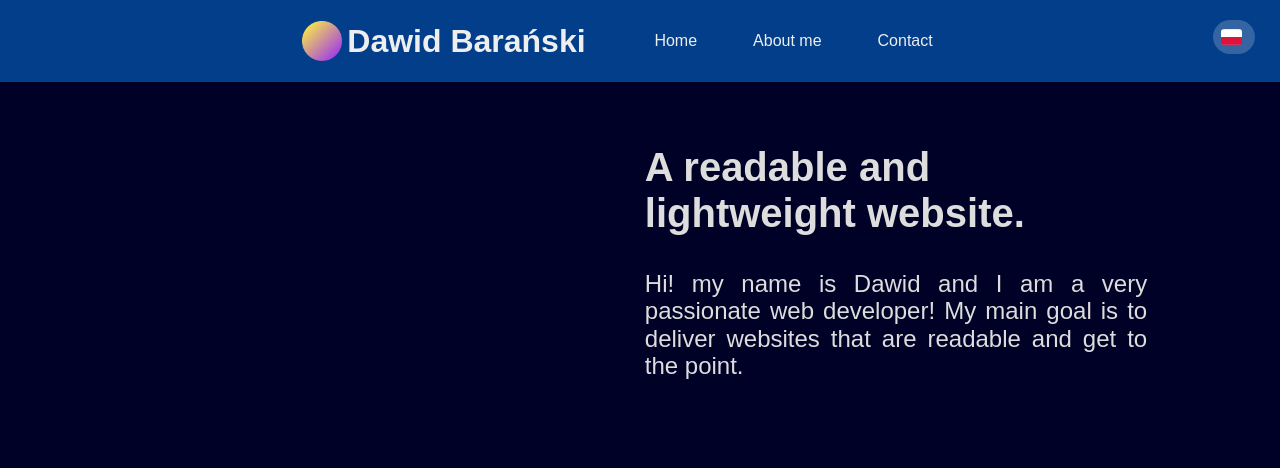
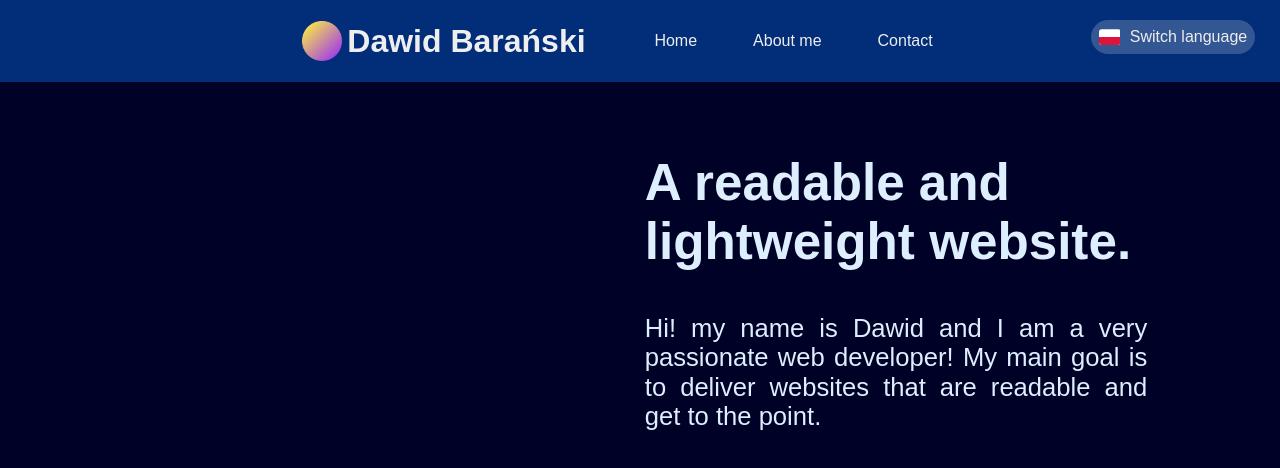
Before and after one commit to StanawalkaWorld/portfolio-website-old, a Vue app: page /#/ in a window 1280 px wide. Shown: the top 468 px of the page. Built offline with nearby package versions, Linux system fonts and the light colour scheme; a web font is replaced by a local one.

Commit message:
Fixed some responsive styling. Added some more utility mixins. Little tweaks with colors.

```diff
--- a/src/components/NavBar.vue
+++ b/src/components/NavBar.vue
@@ -96,7 +96,11 @@ const lang = useLanguageStore();
                 text-align: center;
             }
         }
+    }
+}
 
+@media screen and (max-width: 1024px) {
+    .navbar {
         .langbutton {
             top: unset;
             bottom: 20px;
--- a/src/components/TwoColumnContent.vue
+++ b/src/components/TwoColumnContent.vue
@@ -21,7 +21,9 @@
         padding: $small-margin;
     }
 
-    @media screen and (max-width: 768) {
+}
+@media screen and (max-width: 768px) {
+    .two-column-container{
         flex-direction: column;
 
         .two-column {
--- a/src/components/UIElements/LanguageButton.vue
+++ b/src/components/UIElements/LanguageButton.vue
@@ -8,6 +8,7 @@ const lang = useLanguageStore();
 <template>
     <button class="langbutton" @click="lang.switchLanguage">
         <span :class="['fi', lang.current_lang == 'pl' ? 'fi-gb' : 'fi-pl']"></span>
+        Switch language
     </button>
 </template>
 
@@ -20,6 +21,7 @@ const lang = useLanguageStore();
     border-radius: $big-margin;
     padding: $small-margin + 0.2em;
     background: rgba(255, 255, 255, 0.2);
+    color: $text-color;
 
     &:hover {
         background: rgba(255, 255, 255, 0.5);
@@ -29,5 +31,6 @@ const lang = useLanguageStore();
 
 .fi {
     border-radius: $small-margin - 0.1em;
+    margin-right: 5px;
 }
 </style>
--- a/src/components/UIElements/TitledContent.vue
+++ b/src/components/UIElements/TitledContent.vue
@@ -22,10 +22,13 @@ const props = defineProps<{
 
 .content-header {
     color: $dimmed-color;
-    font-size: $content-header1;
+
+    @include header1();
 }
 .content-paragraph {
     color: $dimmed-color;
-    font-size: $content-paragraph;
+
+    @include paragraph();
 }
+
 </style>
--- a/src/scss/_global.scss
+++ b/src/scss/_global.scss
@@ -9,18 +9,20 @@ $big-margin: 1.5em;
 
 // color scheme
 $accent-color: #0077b6;
-$secondary-color: #023e8a;
+$secondary-color: #012d79;
 $background-color: #000126;
 $active-color: #C00;
 
+// Colormind colors
+$cm-brand-color: #666078;
+$cm-light-shade: #F1EFDF;
+$cm-light-accent: #76829A;
+$cm-dark-accent: #636585;
+$cm-dark-shade: #000126;
+
 // text colors
 $text-color: #eee;
-$dimmed-color: #ddd;
-
-// font-sizes
-$content-paragraph: 1.5rem;
-$content-header1: 2.5rem;
-$content-header2: 2.0rem;
+$dimmed-color: #def;
 
 // animation timings
 $standard-transition_length: 0.2s;
@@ -39,6 +41,30 @@ $standard-transition_length: 0.2s;
     border: $border-width solid $color;
 }
 
+@mixin header1() {
+    font-size: 4vw;
+
+    @media screen and (max-width: 768px) {
+        font-size: 2.5em;
+    }
+}
+
+@mixin header2() {
+    font-size: 3vw;
+
+    @media screen and (max-width: 768px) {
+        font-size: 2.0em;
+    }
+}
+
+@mixin paragraph() {
+    font-size: 2vw;
+
+    @media screen and (max-width: 768px) {
+        font-size: 1.5em;
+    }
+}
+
 // Computed classes
 $alignements: left, center, right, justify;
 @each $align in $alignements {
@@ -47,6 +73,12 @@ $alignements: left, center, right, justify;
     }
 }
 
+@media screen and (max-width: 768px) {
+    .text-left, .text-right {
+        text-align: center;
+    }
+}
+
 // Global styles
 h1 {
     margin: 0;
```
